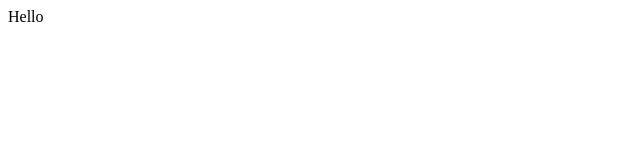
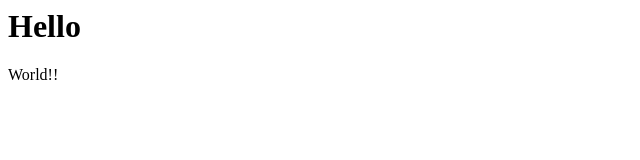
Before and after one commit to Kensuke24/hello, a plain HTML site: page index.html in a window 1280 px wide. Shown: the whole page, without its empty margins (0-640 px from the left). Drawn offline with Linux system fonts and the light colour scheme.

Commit message:
index.html内文章を追加しました。

```diff
--- a/index.html
+++ b/index.html
@@ -1 +1,2 @@
-Hello
+<h1>Hello</h1>
+<p>World!!</p>
```
